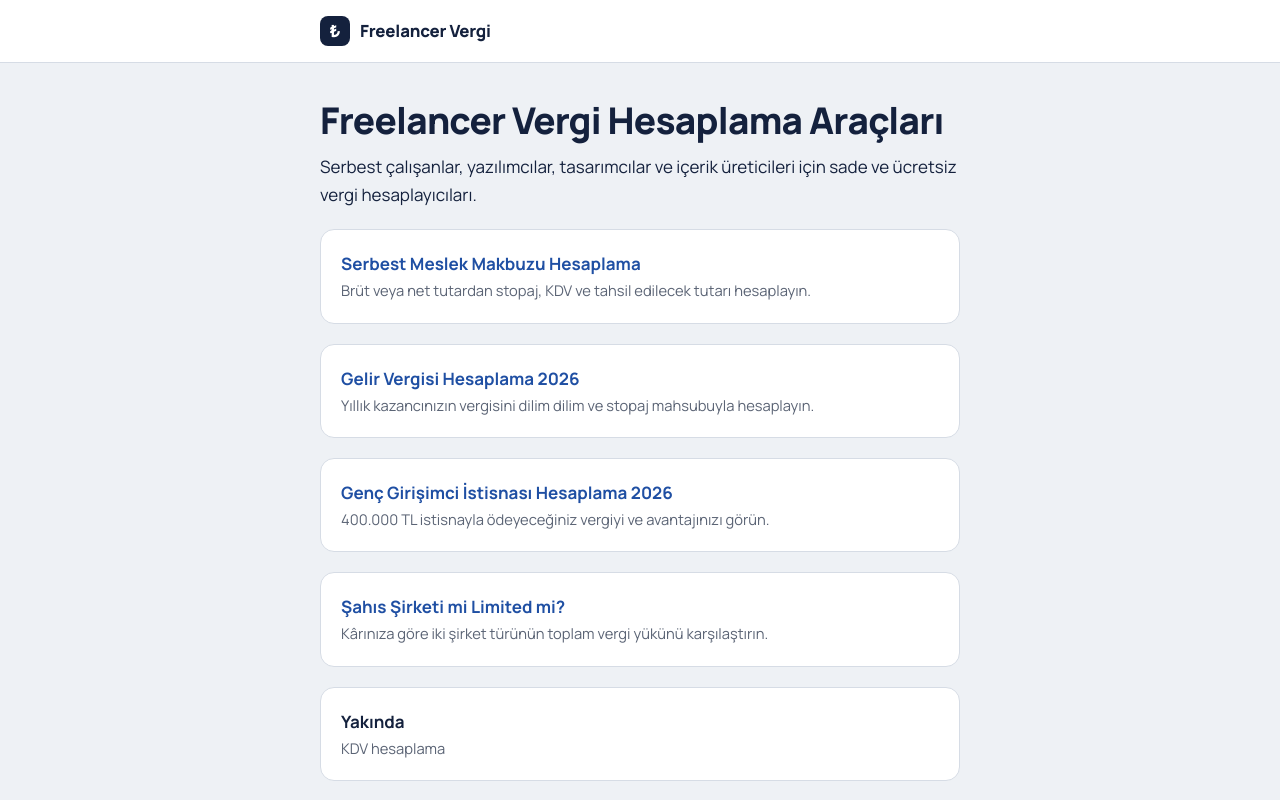
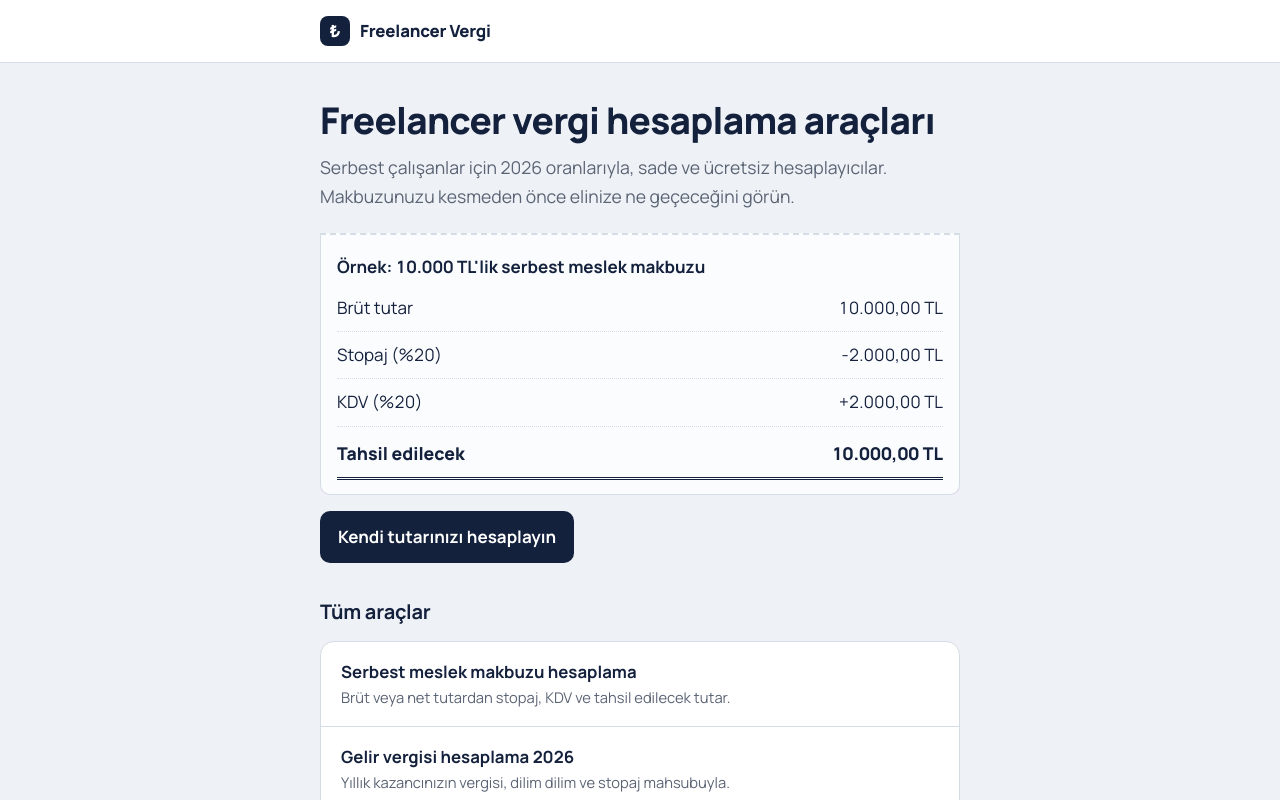
Before and after one commit to yavuzscvk-source/freelancer-vergi, a Next.js app: page / in a window 1280 px wide. Shown: the top 800 px of the page. Built offline with nearby package versions, Linux system fonts and the light colour scheme.

Commit message:
Update page.js

```diff
--- a/app/page.js
+++ b/app/page.js
@@ -1,35 +1,39 @@
 import Link from "next/link";
+
+const ARACLAR = [
+  { href: "/serbest-meslek-makbuzu", baslik: "Serbest meslek makbuzu hesaplama", aciklama: "Brüt veya net tutardan stopaj, KDV ve tahsil edilecek tutar." },
+  { href: "/gelir-vergisi-hesaplama", baslik: "Gelir vergisi hesaplama 2026", aciklama: "Yıllık kazancınızın vergisi, dilim dilim ve stopaj mahsubuyla." },
+  { href: "/genc-girisimci-istisnasi", baslik: "Genç girişimci istisnası 2026", aciklama: "400.000 TL istisnayla ödeyeceğiniz vergi ve avantajınız." },
+  { href: "/sahis-mi-limited-mi", baslik: "Şahıs şirketi mi limited mi?", aciklama: "Kârınıza göre iki şirket türünün toplam vergi yükü." },
+];
 
 export default function Home() {
   return (
     <>
-      <h1>Freelancer Vergi Hesaplama Araçları</h1>
-      <p>Serbest çalışanlar, yazılımcılar, tasarımcılar ve içerik üreticileri için sade ve ücretsiz vergi hesaplayıcıları.</p>
+      <h1>Freelancer vergi hesaplama araçları</h1>
+      <p className="lead">Serbest çalışanlar için 2026 oranlarıyla, sade ve ücretsiz hesaplayıcılar. Makbuzunuzu kesmeden önce elinize ne geçeceğini görün.</p>
 
-      <Link href="/serbest-meslek-makbuzu" className="card tool-link">
-        <strong>Serbest Meslek Makbuzu Hesaplama</strong>
-        <div className="muted">Brüt veya net tutardan stopaj, KDV ve tahsil edilecek tutarı hesaplayın.</div>
-      </Link>
+      <div className="results">
+        <strong>Örnek: 10.000 TL'lik serbest meslek makbuzu</strong>
+        <div className="row"><span>Brüt tutar</span><span>10.000,00 TL</span></div>
+        <div className="row"><span>Stopaj (%20)</span><span>-2.000,00 TL</span></div>
+        <div className="row"><span>KDV (%20)</span><span>+2.000,00 TL</span></div>
+        <div className="row total"><span>Tahsil edilecek</span><span>10.000,00 TL</span></div>
+      </div>
+      <Link href="/serbest-meslek-makbuzu" className="btn">Kendi tutarınızı hesaplayın</Link>
 
-      <Link href="/gelir-vergisi-hesaplama" className="card tool-link">
-        <strong>Gelir Vergisi Hesaplama 2026</strong>
-        <div className="muted">Yıllık kazancınızın vergisini dilim dilim ve stopaj mahsubuyla hesaplayın.</div>
-      </Link>
-
-      <Link href="/genc-girisimci-istisnasi" className="card tool-link">
-        <strong>Genç Girişimci İstisnası Hesaplama 2026</strong>
-        <div className="muted">400.000 TL istisnayla ödeyeceğiniz vergiyi ve avantajınızı görün.</div>
-      </Link>
-
-      <Link href="/sahis-mi-limited-mi" className="card tool-link">
-        <strong>Şahıs Şirketi mi Limited mi?</strong>
-        <div className="muted">Kârınıza göre iki şirket türünün toplam vergi yükünü karşılaştırın.</div>
-      </Link>
-
-      <div className="card">
-        <strong>Yakında</strong>
-        <div className="muted">KDV hesaplama</div>
-      </div>
+      <h2>Tüm araçlar</h2>
+      <ul className="tools">
+        {ARACLAR.map((a) => (
+          <li key={a.href}>
+            <Link href={a.href}>
+              <strong>{a.baslik}</strong>
+              <span>{a.aciklama}</span>
+            </Link>
+          </li>
+        ))}
+      </ul>
+      <p className="muted">Yakında: KDV hesaplama</p>
     </>
   );
 }
```
